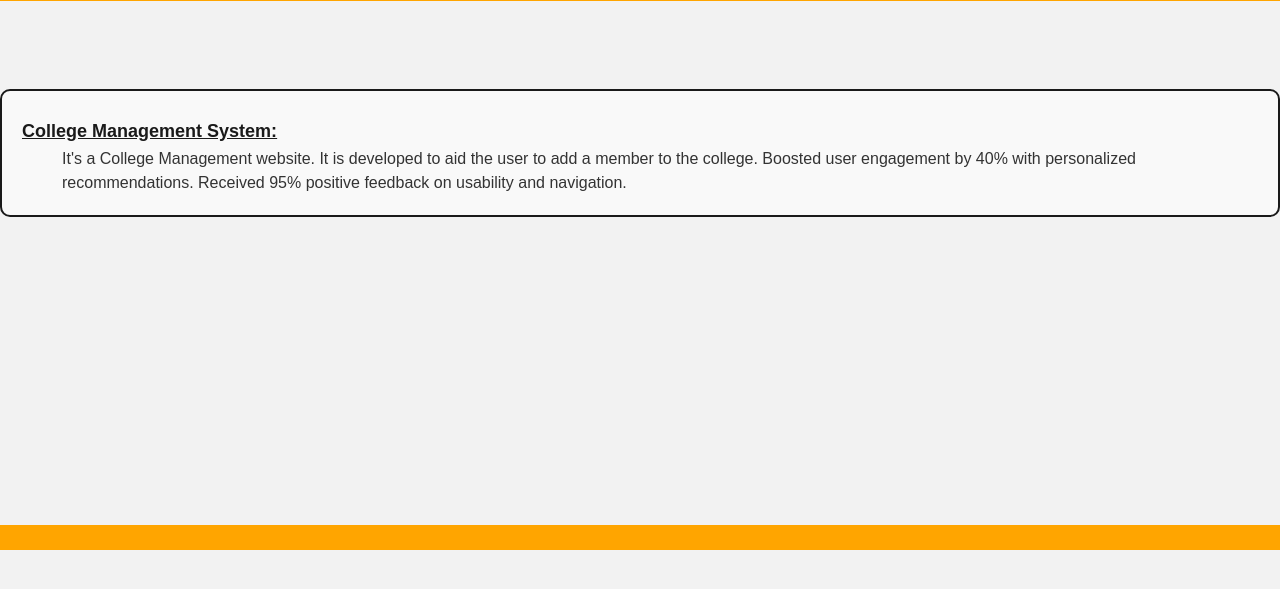
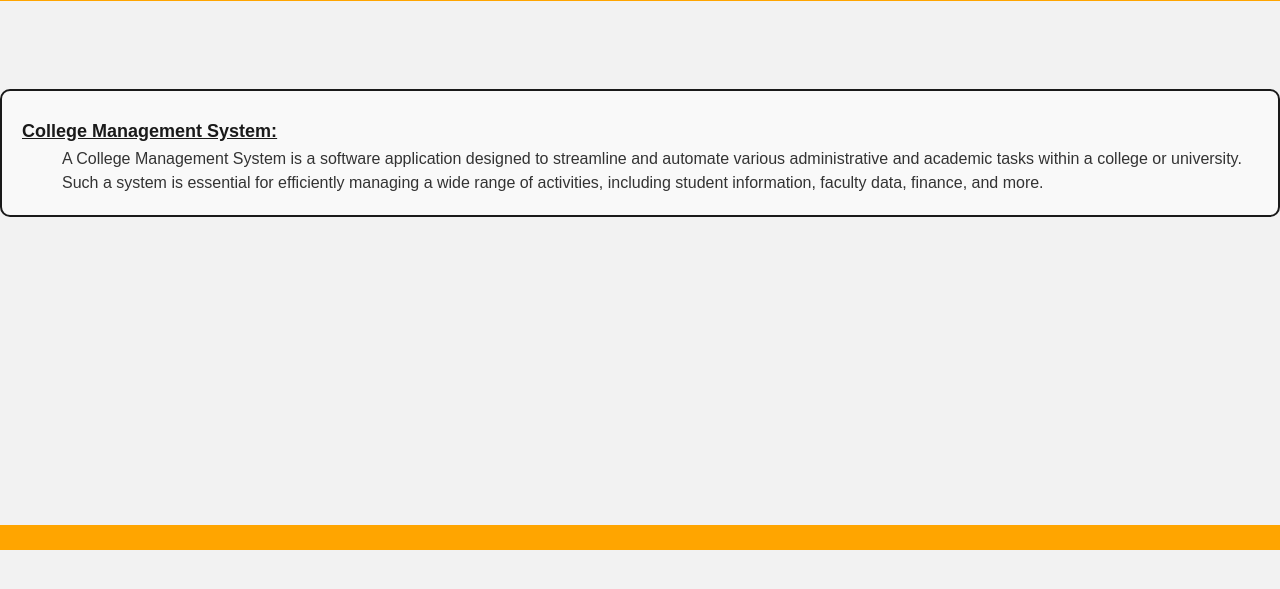
Before and after one commit to Sudeep18Virat/SudeepVirat.github.io, a plain HTML site: page projects.html in a window 1280 px wide. Shown: the part 69-658 px from the top of the page. Drawn offline with Linux system fonts and the light colour scheme.

Commit message:
Add files via upload

```diff
--- a/projects.html
+++ b/projects.html
@@ -74,7 +74,12 @@
     <dl>
         <dt><u><b>College Management System:</b></u></dt>
         <dd>
-            It's a College Management website. It is developed to aid the user to add a member to the college. Boosted user engagement by 40% with personalized recommendations. Received 95% positive feedback on usability and navigation.
+            A College Management System is a software application
+            designed to streamline and automate various administrative
+            and academic tasks within a college or university. Such a
+            system is essential for efficiently managing a wide range
+            of activities, including student information, faculty data,
+            finance, and more.
         </dd>
     </dl>
     <footer></footer>
```
